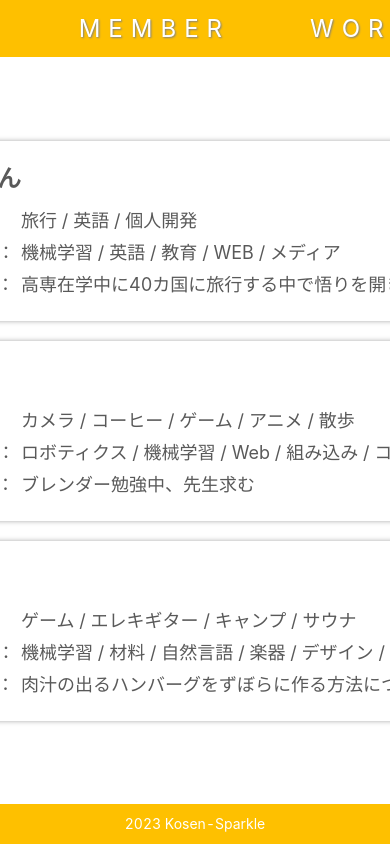
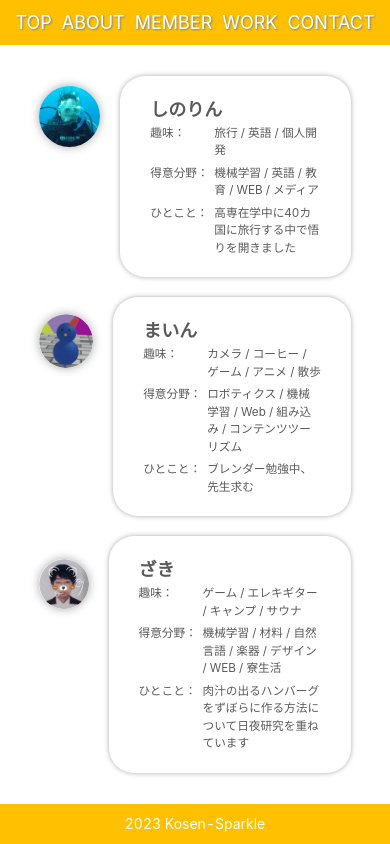
Before and after one commit to sin392/nuxt2-app, a Nuxt app: page /member in a window 390 px wide. Built offline with nearby package versions, Linux system fonts and the light colour scheme.

Commit message:
add simple media query

```diff
--- a/src/components/Header.vue
+++ b/src/components/Header.vue
@@ -16,6 +16,7 @@
 
 <style scoped>
 header {
+  width: 100%;
   height: 65px;
   padding: 0 40px;
   background-color: var(--main-bg-color);
@@ -51,4 +52,16 @@ a {
 li:hover {
   text-shadow: 1px 1px 2px black;
 }
+@media (max-width: 480px) {
+  header {
+    height: 50px;
+  }
+  ul {
+    gap: 10px;
+  }
+  li {
+    font-size: large;
+    letter-spacing: normal;
+  }
+}
 </style>
--- a/src/components/people-card.vue
+++ b/src/components/people-card.vue
@@ -23,9 +23,11 @@ const imgSrc = require(`~/assets/${props.imgFileName}`)
     <div class="people-card-content">
       <p class="name">{{ name }}</p>
       <div class="info-wrapper">
-        <div><span class="label">趣味：</span>{{ hobby }}</div>
-        <div><span class="label">得意分野：</span>{{ skill }}</div>
-        <div><span class="label">ひとこと：</span>{{ comment }}</div>
+        <div class="info"><span class="label">趣味：</span>{{ hobby }}</div>
+        <div class="info"><span class="label">得意分野：</span>{{ skill }}</div>
+        <div class="info">
+          <span class="label">ひとこと：</span>{{ comment }}
+        </div>
       </div>
     </div>
   </div>
@@ -72,4 +74,30 @@ img {
   display: inline-block;
   min-width: 6rem;
 }
+@media (max-width: 480px) {
+  .people-card {
+    width: 80%;
+  }
+  .people-card-header {
+    width: 40%;
+    height: 40%;
+  }
+  .info-wrapper {
+    display: flex;
+    flex-direction: column;
+    gap: 5px;
+    font-size: smaller;
+  }
+  .name {
+    font-size: large;
+    margin-bottom: 2px;
+  }
+  .info {
+    display: flex;
+  }
+  .label {
+    display: block;
+    min-width: 4rem;
+  }
+}
 </style>
--- a/src/pages/about.vue
+++ b/src/pages/about.vue
@@ -33,7 +33,6 @@
   color: var(--main-bg-color);
   text-shadow: 2px 2px 1px gainsboro;
 }
-
 .wrapper {
   width: 70%;
   height: 80%;
@@ -45,4 +44,11 @@
   gap: 50px;
   font-size: x-large;
 }
+@media (max-width: 480px) {
+  .wrapper {
+    margin-top: 40px;
+    font-size: large;
+    width: 80%;
+  }
+}
 </style>
--- a/src/pages/contact.vue
+++ b/src/pages/contact.vue
@@ -94,4 +94,34 @@ li {
   font-size: x-large;
   font-weight: bold;
 }
+@media (max-width: 480px) {
+  .wrapper {
+    width: 80%;
+  }
+  .flex-wrapper {
+    width: 100%;
+    padding-bottom: 0;
+    flex-grow: 0;
+  }
+  .info-wrapper {
+    padding: 0 100px;
+    font-size: large;
+  }
+  .label {
+    display: block;
+  }
+  .announce {
+    width: 100%;
+    font-size: smaller;
+  }
+  ul {
+    padding-top: 10px;
+    padding-bottom: 10px;
+    gap: 0;
+  }
+  li {
+    font-size: small;
+    font-weight: bold;
+  }
+}
 </style>
--- a/src/pages/index.vue
+++ b/src/pages/index.vue
@@ -98,4 +98,34 @@ import {
   color: #0c8;
   transform: scale(-1, 1);
 }
+@media (max-width: 480px) {
+  .wrapper {
+    height: 100%;
+    justify-content: start;
+    margin-top: 60px;
+    padding-bottom: 80px;
+    gap: 40px;
+  }
+  .main-part {
+    padding-top: 0;
+  }
+  .main-text {
+    font-size: 65px;
+    line-height: 70px;
+  }
+  .sub-text {
+    padding-top: 10px;
+    font-size: 13px;
+  }
+  .description {
+    gap: 30px;
+  }
+  .contacts {
+    flex-grow: 1;
+    display: flex;
+    /* flex-direction: column; */
+    align-items: flex-end;
+    padding-bottom: 20px;
+  }
+}
 </style>
--- a/src/pages/work.vue
+++ b/src/pages/work.vue
@@ -16,4 +16,9 @@
   font-size: xx-large;
   font-weight: bold;
 }
+@media (max-width: 480px) {
+  .wrapper {
+    width: 80%;
+  }
+}
 </style>
```
